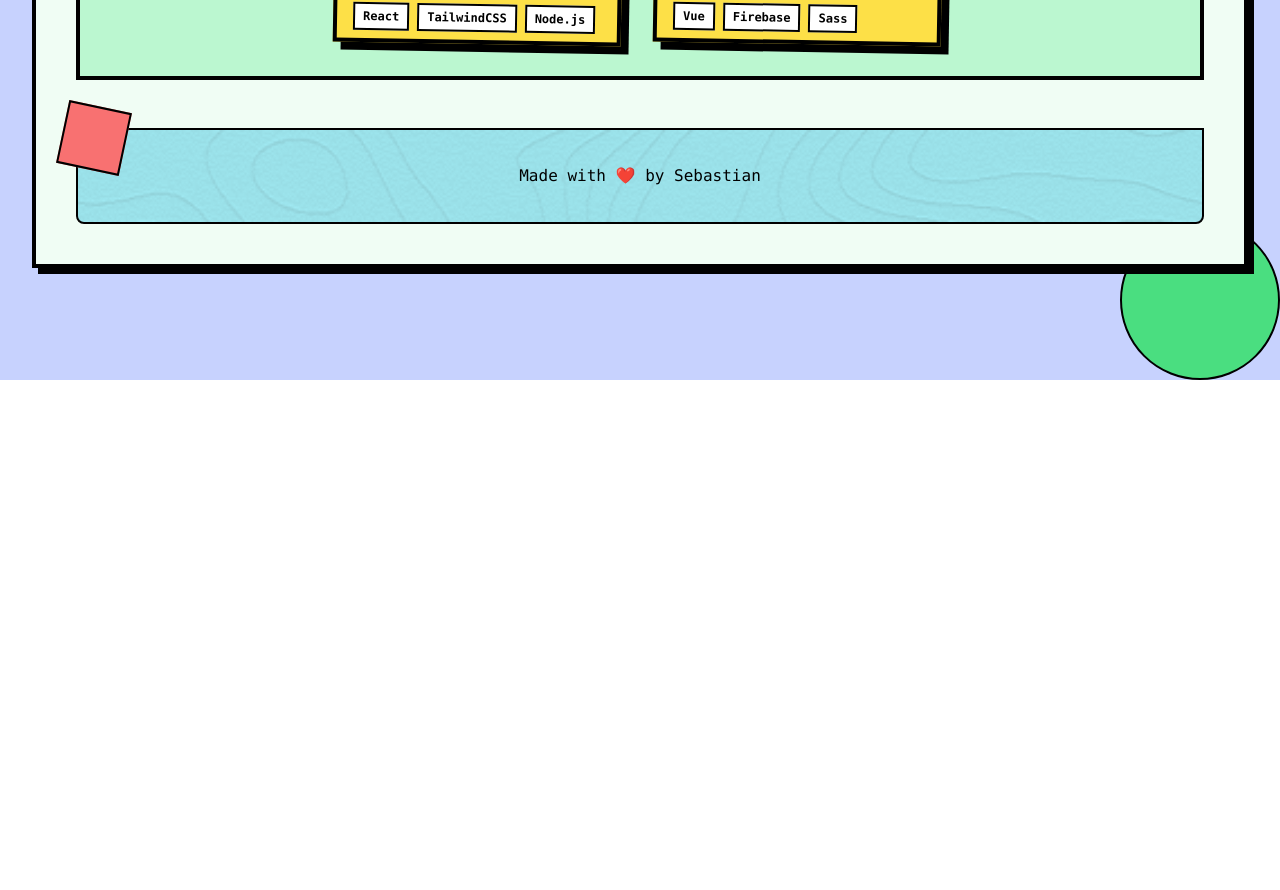
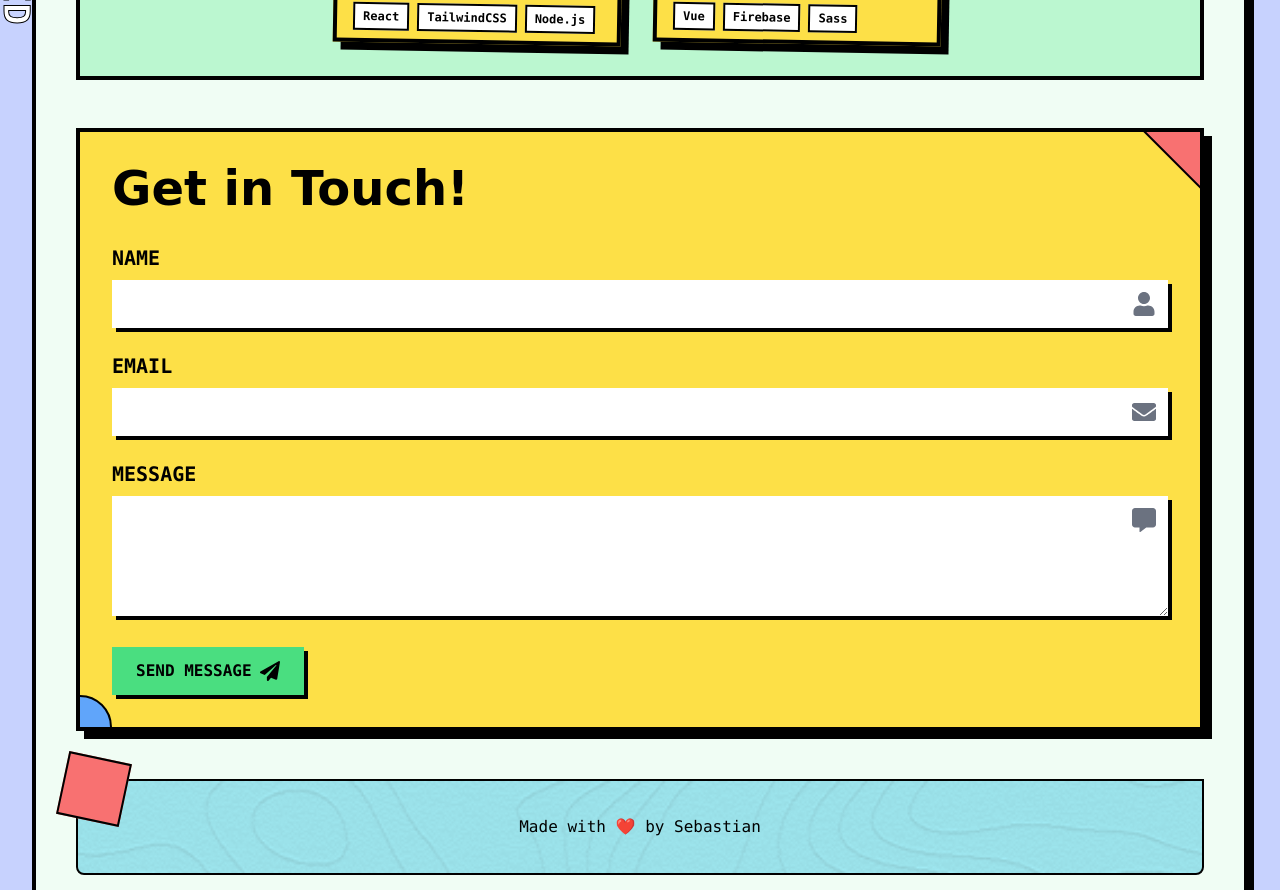
Before and after one commit to sebs-commits/portfolio-v2, a React (Vite) app in the folder frontend/: page / in a window 1280 px wide. Shown: the part 1340-2230 px from the top of the page. Before the commit the page ends 1720 px from the top, so only its background shows below. Built offline with nearby package versions, Linux system fonts and the light colour scheme.

Commit message:
feat:created contact form

```diff
--- a/frontend/src/App.jsx
+++ b/frontend/src/App.jsx
@@ -4,6 +4,7 @@ import Projects from "./pages/Projects";
 import Navbar from "./components/NavBar";
 import ScrollingText from "./components/ScrollingText";
 import Footer from "./components/Footer";
+import ContactForm from "./components/ContactForm";
 
 const App = () => {
   return (
@@ -21,6 +22,9 @@ const App = () => {
         </div>
         <div className="mb-12">
           <Projects />
+        </div>
+        <div className="mb-12">
+          <ContactForm />
         </div>
         <div className="mt-px-6">
           <Footer />
--- /dev/null
+++ b/frontend/src/components/ContactForm.jsx
@@ -0,0 +1,100 @@
+import { useState } from "react";
+import { FaPaperPlane, FaUser, FaEnvelope, FaCommentAlt } from "react-icons/fa";
+
+const ContactForm = () => {
+  const [formData, setFormData] = useState({
+    name: "",
+    email: "",
+    message: "",
+  });
+
+  const handleChange = (e) => {
+    const { name, value } = e.target;
+    setFormData((prevState) => ({
+      ...prevState,
+      [name]: value,
+    }));
+  };
+
+  const handleSubmit = (e) => {
+    e.preventDefault();
+    console.log("Form submitted:", formData);
+    setFormData({ name: "", email: "", message: "" });
+  };
+
+  return (
+    <div className="p-8 bg-yellow-300 border-4 border-black shadow-[8px_8px_0px_0px_rgba(0,0,0,1)] relative overflow-hidden">
+      <div className="absolute top-0 right-0 w-20 h-20 bg-red-400 border-2 border-black transform rotate-45 -translate-y-10 translate-x-10"></div>
+      <div className="absolute bottom-0 left-0 w-16 h-16 bg-blue-400 border-2 border-black rounded-full -translate-x-8 translate-y-8"></div>
+
+      <h2 className="text-5xl font-black mb-8 font-display relative z-10">
+        Get in Touch!
+      </h2>
+      <form onSubmit={handleSubmit} className="space-y-6 relative z-10">
+        <div className="relative">
+          <label
+            htmlFor="name"
+            className="block text-xl font-bold mb-2 uppercase"
+          >
+            Name
+          </label>
+          <input
+            type="text"
+            id="name"
+            name="name"
+            value={formData.name}
+            onChange={handleChange}
+            required
+            className="w-full p-3 border-3 border-black focus:outline-none focus:ring-4 focus:ring-blue-400 bg-white shadow-[4px_4px_0px_0px_rgba(0,0,0,1)] transition-all"
+          />
+          <FaUser className="absolute right-3 top-12 text-2xl text-gray-500" />
+        </div>
+        <div className="relative">
+          <label
+            htmlFor="email"
+            className="block text-xl font-bold mb-2 uppercase"
+          >
+            Email
+          </label>
+          <input
+            type="email"
+            id="email"
+            name="email"
+            value={formData.email}
+            onChange={handleChange}
+            required
+            className="w-full p-3 border-3 border-black focus:outline-none focus:ring-4 focus:ring-blue-400 bg-white shadow-[4px_4px_0px_0px_rgba(0,0,0,1)] transition-all"
+          />
+          <FaEnvelope className="absolute right-3 top-12 text-2xl text-gray-500" />
+        </div>
+        <div className="relative">
+          <label
+            htmlFor="message"
+            className="block text-xl font-bold mb-2 uppercase"
+          >
+            Message
+          </label>
+          <textarea
+            id="message"
+            name="message"
+            value={formData.message}
+            onChange={handleChange}
+            required
+            rows="4"
+            className="w-full p-3 border-3 border-black focus:outline-none focus:ring-4 focus:ring-blue-400 bg-white shadow-[4px_4px_0px_0px_rgba(0,0,0,1)] transition-all"
+          ></textarea>
+          <FaCommentAlt className="absolute right-3 top-12 text-2xl text-gray-500" />
+        </div>
+        <button
+          type="submit"
+          className="bg-green-400 text-black font-bold py-3 px-6 border-3 border-black shadow-[4px_4px_0px_0px_rgba(0,0,0,1)] hover:translate-x-1 hover:translate-y-1 hover:shadow-none transition-all uppercase flex items-center space-x-2"
+        >
+          <span>Send Message</span>
+          <FaPaperPlane className="text-xl" />
+        </button>
+      </form>
+    </div>
+  );
+};
+
+export default ContactForm;
```
